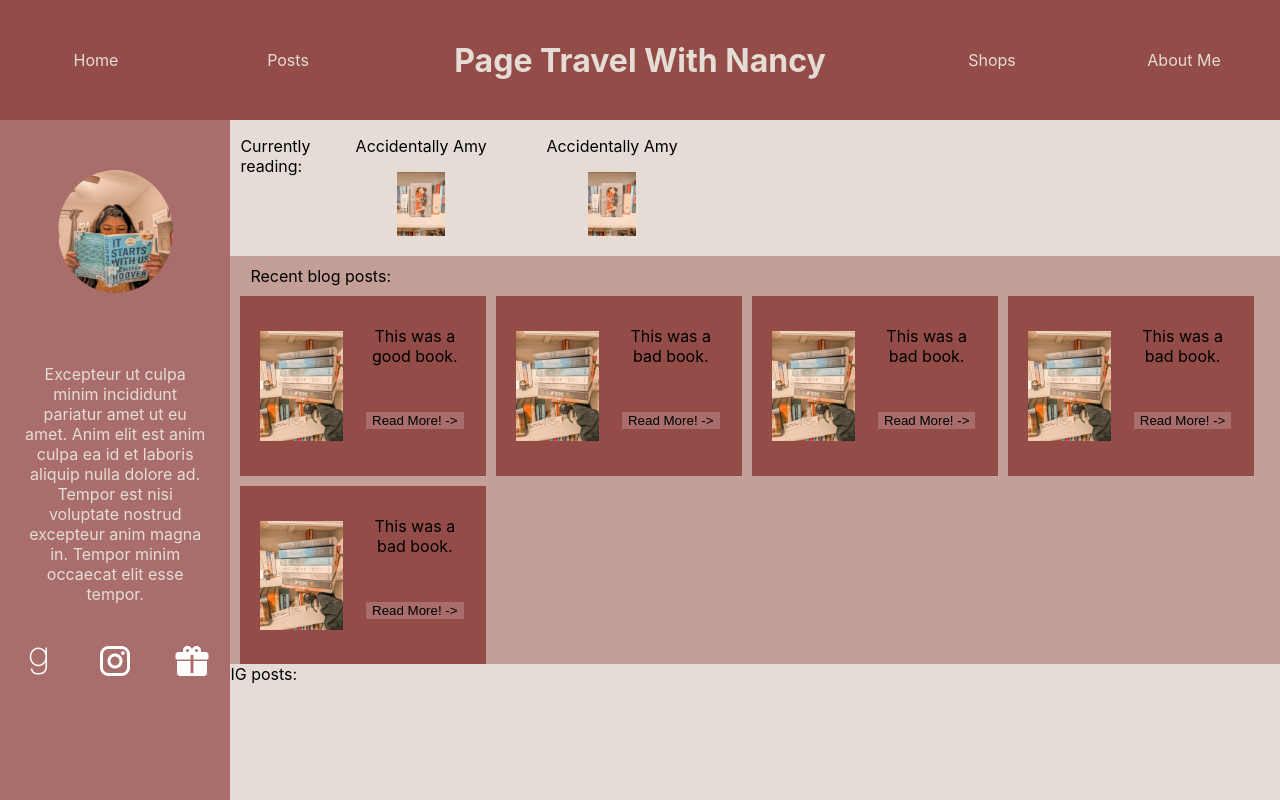
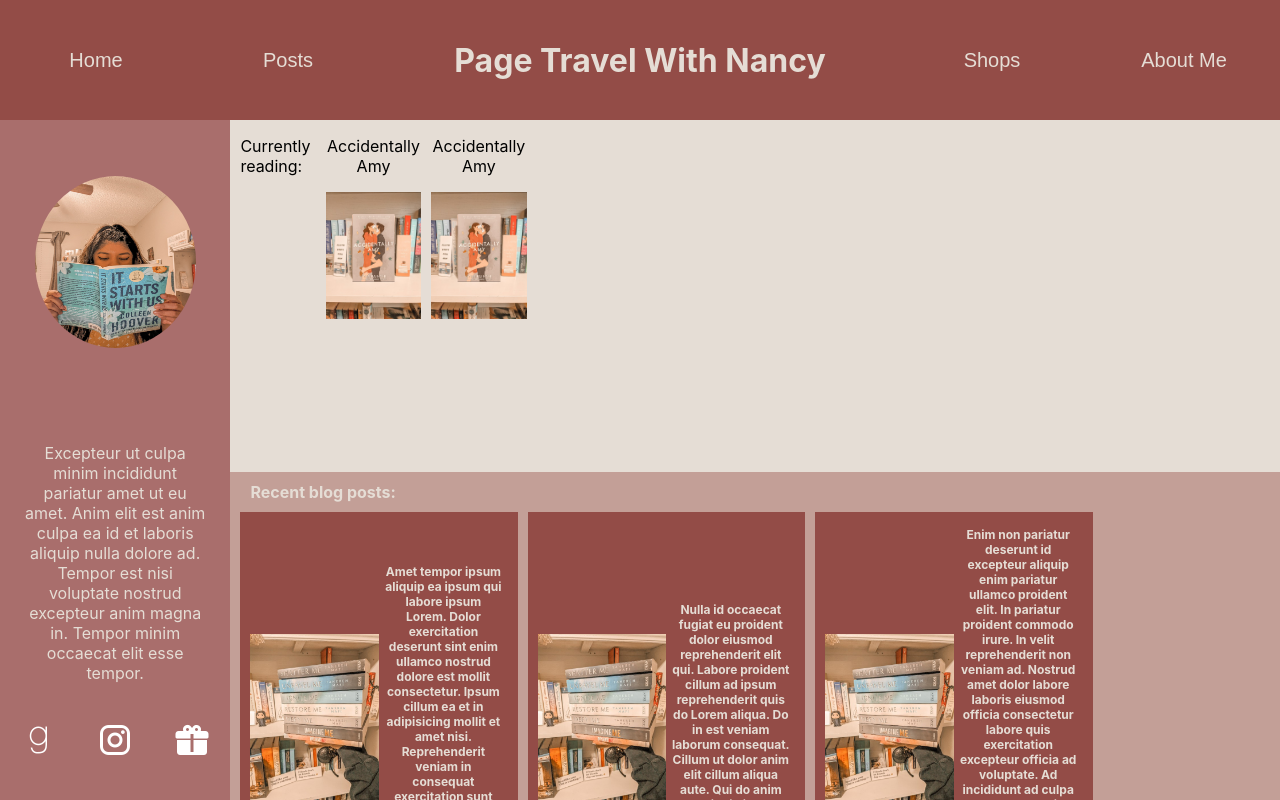
Before and after one commit to zjs6631/pagetravelwithnancy, a React (Create React App) app: page / in a window 1280 px wide. Shown: the top 800 px of the page. Built offline with nearby package versions, Linux system fonts and the light colour scheme.

Commit message:
added routing to pages and styling to home

```diff
--- a/src/App.js
+++ b/src/App.js
@@ -4,6 +4,9 @@ import {Routes, Route} from 'react-router-dom';
 import Header from './components/Header';
 import Sidebar from './components/Sidebar';
 import Home from './components/Home';
+import About from './components/About';
+import Posts from './components/Posts';
+import Shops from './components/Shops';
 import './styles/Header.css';
 import './styles/Home.css';
 import './styles/Sidebar.css';
@@ -12,9 +15,14 @@ function App() {
   return (
     <div className="App">
       <Header />
+
       <Routes>
         <Route index element = {<Home />}/>
+        <Route path='posts' element ={<Posts />}/>
+        <Route path='shops' element ={<Shops />}/>
+        <Route path='about' element ={<About />}/>
       </Routes>
+
       <Sidebar />
     </div>
   );
--- a/src/RouteSwitch.js
+++ b/src/RouteSwitch.js
@@ -1,6 +1,9 @@
 import {BrowserRouter, Routes, Route} from "react-router-dom";
 import App from "./App";
 import Home from "./components/Home";
+import About from "./components/About";
+import Posts from "./components/Posts";
+import Shops from "./components/Shops";
 
 
 //RouteSwitch handles all of our routes
@@ -13,6 +16,9 @@ const RouteSwitch = () =>{
         <Routes>
             <Route path="/*" element={<App />}>
                     <Route index element = {<Home />}/>
+                    <Route path='posts' element ={<Posts />}/>
+                    <Route path='shops' element ={<Shops />}/>
+                    <Route path='about' element ={<About />}/>
             </Route>
         </Routes>
     </BrowserRouter>
--- /dev/null
+++ b/src/components/About.js
@@ -0,0 +1,11 @@
+import React from 'react';
+
+const About = () =>{
+    return(
+    <div>
+        <h1>about</h1>
+    </div>
+    )
+}
+
+export default About;
--- a/src/components/Header.js
+++ b/src/components/Header.js
@@ -1,13 +1,14 @@
 import React from 'react';
+import { Link } from 'react-router-dom';
 
 const Header = () =>{
     return(
         <div id='Header'>
-            <div className='HeaderLink'>Home</div>
-            <div className='HeaderLink'>Posts</div>
+            <div className='HeaderLink'><Link to='/'><button className='headerBtn'>Home</button></Link></div>
+            <div className='HeaderLink'><Link to='/posts'><button className='headerBtn'>Posts</button></Link></div>
             <div id='HeaderLogo'><h1>Page Travel With Nancy</h1></div>
-            <div className='HeaderLink'>Shops</div>
-            <div className='HeaderLink'>About Me</div>
+            <div className='HeaderLink'><Link to='/shops'><button className='headerBtn'>Shops</button></Link></div>
+            <div className='HeaderLink'><Link to='/about'><button className='headerBtn'>About Me</button></Link></div>
         </div>
     )
 }
--- a/src/components/Home.js
+++ b/src/components/Home.js
@@ -23,27 +23,27 @@ const Home = () =>{
                 <div className='blogContainer'>
                 <div className='dummyBlog'>
                     <img src={examplePic}></img>
-                    <p className='blogDescrip'>This was a good book.</p>
+                    <p className='blogDescrip'>Amet tempor ipsum aliquip ea ipsum qui labore ipsum Lorem. Dolor exercitation deserunt sint enim ullamco nostrud dolore est mollit consectetur. Ipsum cillum ea et in adipisicing mollit et amet nisi. Reprehenderit veniam in consequat exercitation sunt fugiat sit non. Qui mollit Lorem ex culpa consequat ut laboris incididunt.</p>
                     <button className='dummyBlogButton'>Read More! -></button>
                 </div>
                 <div className='dummyBlog'>
                     <img src={examplePic}></img>
-                    <p className='blogDescrip'>This was a bad book.</p>
+                    <p className='blogDescrip'>Nulla id occaecat fugiat eu proident dolor eiusmod reprehenderit elit qui. Labore proident cillum ad ipsum reprehenderit quis do Lorem aliqua. Do in est veniam laborum consequat. Cillum ut dolor anim elit cillum aliqua aute. Qui do anim do aliquip ipsum dolore.</p>
                     <button className='dummyBlogButton'>Read More! -></button>
                 </div>
                 <div className='dummyBlog'>
                     <img src={examplePic}></img>
-                    <p className='blogDescrip'>This was a bad book.</p>
+                    <p className='blogDescrip'>Enim non pariatur deserunt id excepteur aliquip enim pariatur ullamco proident elit. In pariatur proident commodo irure. In velit reprehenderit non veniam ad. Nostrud amet dolor labore laboris eiusmod officia consectetur labore quis exercitation excepteur officia ad voluptate. Ad incididunt ad culpa consequat. Anim sint ad exercitation dolore non esse aliqua. Quis quis eiusmod ullamco occaecat sit fugiat non.</p>
                     <button className='dummyBlogButton'>Read More! -></button>
                 </div>
                 <div className='dummyBlog'>
                     <img src={examplePic}></img>
-                    <p className='blogDescrip'>This was a bad book.</p>
+                    <p className='blogDescrip'>Occaecat consectetur ex et sunt duis in fugiat velit qui culpa nulla labore. Laboris sunt labore ipsum nisi culpa excepteur sit sunt ullamco duis aliquip elit sit. Sunt aute quis veniam pariatur incididunt amet exercitation. Eiusmod aliqua voluptate pariatur aute minim duis esse esse adipisicing aliqua ullamco.</p>
                     <button className='dummyBlogButton'>Read More! -></button>
                 </div>
                 <div className='dummyBlog'>
                     <img src={examplePic}></img>
-                    <p className='blogDescrip'>This was a bad book.</p>
+                    <p className='blogDescrip'>Ad reprehenderit reprehenderit nulla ad aute eiusmod non. Consequat consectetur ullamco do voluptate commodo sunt proident exercitation non reprehenderit nostrud duis ipsum eu. Cupidatat cillum reprehenderit reprehenderit eiusmod aliquip adipisicing id mollit cillum excepteur incididunt. Pariatur culpa sunt officia nulla mollit veniam do ad veniam est. Ullamco qui fugiat nisi Lorem occaecat reprehenderit Lorem. Proident proident eu ex labore. Ipsum excepteur pariatur pariatur ipsum.</p>
                     <button className='dummyBlogButton'>Read More! -></button>
                 </div>
                 </div>
--- /dev/null
+++ b/src/components/Posts.js
@@ -0,0 +1,11 @@
+import React from 'react';
+
+const Posts = () =>{
+    return(
+    <div>
+        <h1>posts</h1>
+    </div>
+    )
+}
+
+export default Posts;
--- /dev/null
+++ b/src/components/Shops.js
@@ -0,0 +1,11 @@
+import React from 'react';
+
+const Shops = () =>{
+    return(
+    <div>
+        <h1>shops</h1>
+    </div>
+    )
+}
+
+export default Shops;
--- a/src/index.css
+++ b/src/index.css
@@ -7,7 +7,13 @@ html, body {
   -moz-osx-font-smoothing: grayscale;
   height: 100%;
   width: auto;
+  scroll-behavior: smooth;
 
+}
+
+body::-webkit-scrollbar{
+  visibility: hidden;
+  width: 0px;
 }
 
 #root{
--- a/src/styles/Header.css
+++ b/src/styles/Header.css
@@ -25,3 +25,14 @@
     height: 100%;
     color: #E5DDD5;
 }
+
+.headerBtn{
+    border-style: none;
+    background-color: #934C47;
+    color:#E5DDD5;
+    font-size: 20px;
+}
+
+.headerBtn:hover{
+    background-color: #a05e5a;
+}
--- a/src/styles/Home.css
+++ b/src/styles/Home.css
@@ -1,7 +1,7 @@
 #Home{
 
     display: grid;
-    grid-template-rows: 20% 60% 20%;
+    grid-template-rows: 30% 50% 20%;
     grid-column-start: 2;
     grid-column-end: 3;
 }
@@ -15,11 +15,13 @@
     display: grid;
     background-color: #E5DDD5;
     grid-template-columns: 1fr 10fr;
+    height: 100%;
 }
 
 .currentReadContainer{
     display: grid;
-    grid-template-columns: repeat(5, 20%);
+    grid-template-columns: repeat(10, 10%);
+    gap: 10px;
 }
 
 .dummyRead{
@@ -29,9 +31,11 @@
 }
 
 .dummyRead img{
-    width: 25%;
+    max-width: 100%;
+    height: auto;
 }
 #HomeRecentPosts{
+
     background-color: #C39F97;
     gap: 10px;
     align-items: center;
@@ -41,39 +45,82 @@
 #HomeRecentPosts p{
     margin: 0;
     margin-bottom: 10px;
+    color: #E5DDD5;
+    font-weight: bold;
 }
 .blogContainer{
+    overflow: scroll;
     display: flex;
     flex-wrap: wrap;
     height: 90%;
     gap: 10px;
 }
 
+.blogContainer::-webkit-scrollbar{
+    background-color: #C39F97;
+}
+
+.blogContainer::-webkit-scrollbar-thumb{
+    background-color: #a96e6c;
+}
+
+.blogContainer::-webkit-scrollbar-corner{
+    background-color: #C39F97;
+}
+
+
 .dummyBlog{
     display: grid;
     grid-template-columns: 50% 50%;
     grid-template-rows: 50% 50%;
     background-color: #934C47;
-    height: auto;
-    width: 20%;
-    height: 40%;
+    width: 25%;
+    min-height: fit-content;
+
     text-align: center;
     align-items: center;
-    padding: 20px;
+    padding: 10px;
+
+}
+
+.blogDescrip{
+    overflow: scroll;
+    color: #E5DDD5;
+    font-size: 12px;
+    grid-column-start: 2;
+    grid-row-start: 1;
+    grid-row-end: 3;
+    padding: 5px;
+}
+
+.blogDescrip::-webkit-scrollbar{
+    background-color: #934C47;
+
+}
+
+.blogDescrip::-webkit-scrollbar-corner{
+    background-color: #934C47;
 }
 
 .dummyBlog img{
+
     grid-column-start: 1;
     grid-column-end: 2;
     grid-row-start: 1;
     grid-row-end: 3;
-    width: 80%;
+    max-width: 100%;
+    height: auto;
 }
 
 .dummyBlogButton{
     background-color: #a96e6c;
+    color: #E5DDD5;
     border-style: none;
     justify-self: center;
+    align-self: flex-end;
+    grid-row-start: 2;
+    grid-column-start: 2;
+    margin: 5px;
 }
 
 #HomeIGPosts{
--- a/src/styles/Sidebar.css
+++ b/src/styles/Sidebar.css
@@ -13,10 +13,9 @@
 #SidebarImage{
     margin: 15%;
     display: grid;
-
+    max-width: 100%;
+    height: auto;
     border-radius: 50%;
-    height: 20%;
-    width: 50%;
     text-align: center;
     align-items: center;
 }
```
